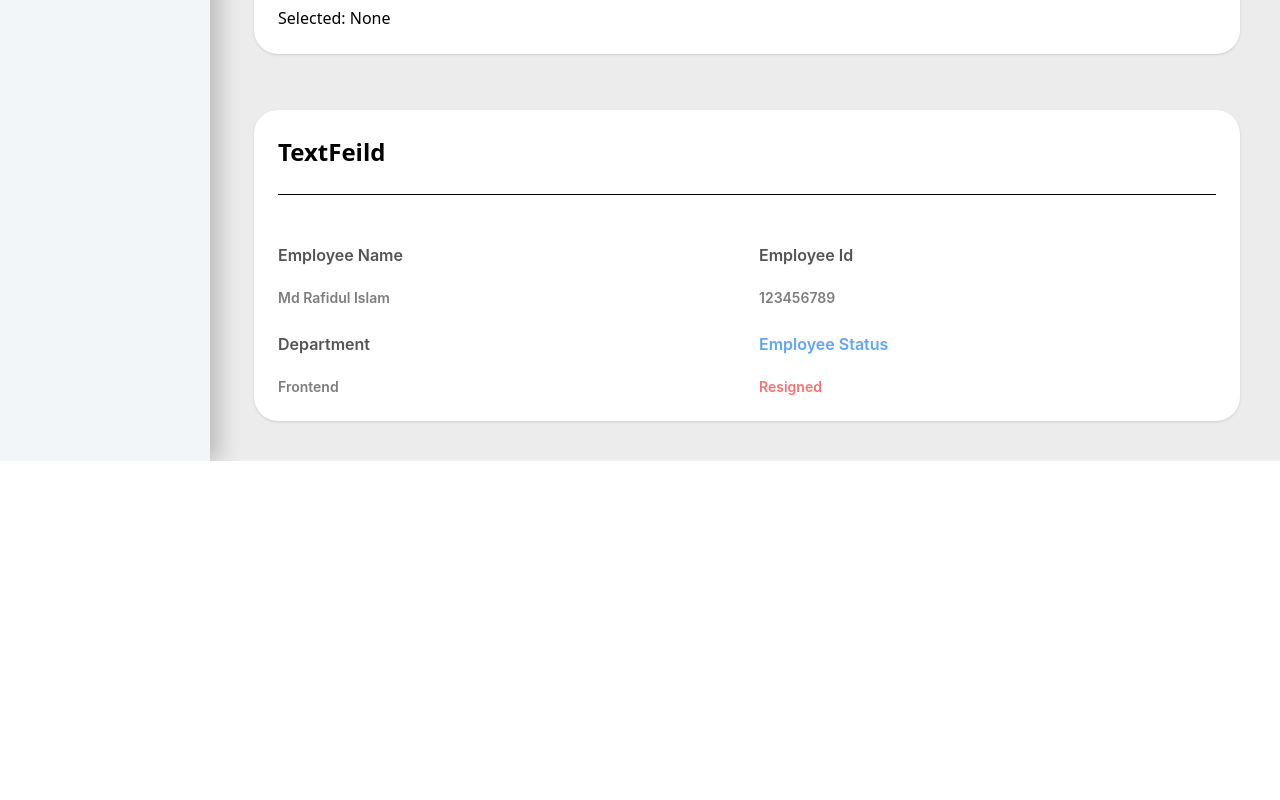
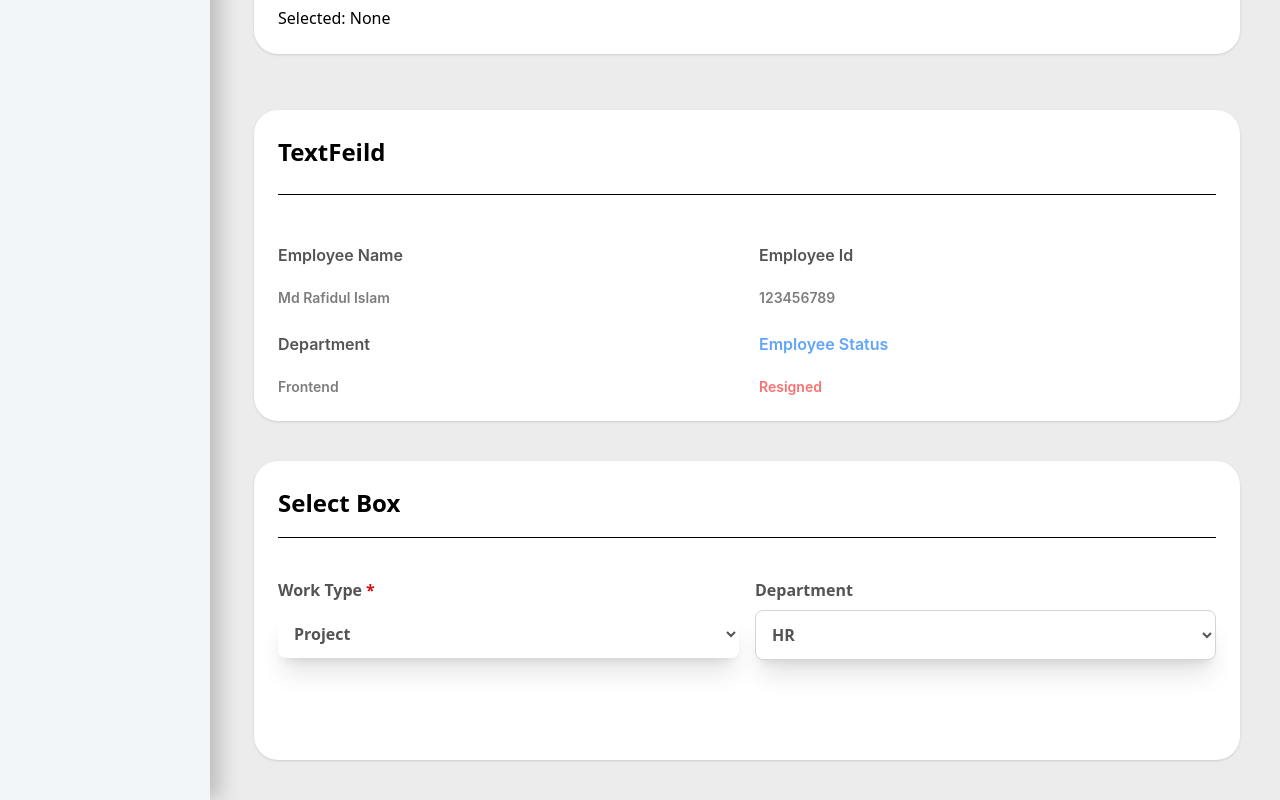
Before and after one commit to Rafidulemon/hr_mgt, a React (Vite) app: page /atoms in a window 1280 px wide. Shown: the part 4899-5699 px from the top of the page. Before the commit the page ends 5360 px from the top, so only its background shows below. Built offline with nearby package versions, Linux system fonts and the light colour scheme.

Commit message:
Initial select Box

```diff
--- /dev/null
+++ b/src/components/atoms/selectBox/SelectBox.tsx
@@ -0,0 +1,66 @@
+import { ChangeEvent } from "react";
+
+type Option = {
+  label: string;
+  value: string;
+};
+
+type SelectBoxProps = {
+  label?: string;
+  options: Option[];
+  className?: string;
+  isRequired?: boolean;
+  onChange?: (value: string) => void;
+};
+
+export default function SelectBox({
+  label = "Select Option",
+  options = [],
+  className = "",
+  isRequired = false,
+  onChange,
+}: SelectBoxProps) {
+  const handleChange = (event: ChangeEvent<HTMLSelectElement>) => {
+    if (onChange) {
+      onChange(event.target.value);
+    }
+  };
+
+  return (
+    <div className="flex flex-col">
+      <div className="flex flex-row gap-1 mb-2">
+        <label
+          className="text-[16px] text-text_bold font-semibold"
+          htmlFor={label}
+        >
+          {label}
+        </label>
+        {isRequired && (
+          <span className="text-[16px] font-bold text-tertiary">*</span>
+        )}
+      </div>
+
+      <select
+        id={label}
+        name={label}
+        onChange={handleChange}
+        className={`p-[12px] text-[16px] text-text_bold font-semibold rounded-lg shadow-xl bg-white
+        focus:outline-none hover:cursor-pointer ${className}`}
+      >
+        {options.length > 0 ? (
+          options.map((option, index) => (
+            <option
+              key={index}
+              value={option.value}
+              className="hover:bg-primary"
+            >
+              {option.label}
+            </option>
+          ))
+        ) : (
+          <option disabled>No options available</option>
+        )}
+      </select>
+    </div>
+  );
+}
--- a/src/pages/atoms/index.tsx
+++ b/src/pages/atoms/index.tsx
@@ -6,13 +6,14 @@ import Button from "../../components/atoms/buttons/Button";
 import { Card } from "../../components/atoms/frame/Card";
 import { CardWithHeader } from "../../components/atoms/frame/CardWithHeader";
 import { Modal } from "../../components/atoms/frame/Modal";
+import EmailInput from "../../components/atoms/inputs/EmailInput";
 import FileInput from "../../components/atoms/inputs/FileInput";
 import ImageInput from "../../components/atoms/inputs/ImageInput";
-import EmailInput from "../../components/atoms/inputs/EmailInput";
 import PasswordInput from "../../components/atoms/inputs/PasswordInput";
 import RadioGroup from "../../components/atoms/inputs/RadioGroup";
 import TextArea from "../../components/atoms/inputs/TextArea";
 import TextInput from "../../components/atoms/inputs/TextInput";
+import SelectBox from "../../components/atoms/selectBox/SelectBox";
 import Table from "../../components/atoms/tables/Table";
 import Text from "../../components/atoms/Text/Text";
 import TextFeild from "../../components/atoms/TextFeild/TextFeild";
@@ -115,6 +116,18 @@ function Atoms() {
       Status: "Pending",
     },
   ];
+  //  For Select Box
+  const options = [
+    { label: "Project", value: "project" },
+    { label: "Design", value: "design" },
+    { label: "Development", value: "development" },
+    { label: "Testing", value: "testing" },
+  ];
+
+  const handleSelectChange = (value: string) => {
+    console.log("Selected Value:", value);
+  };
+
   return (
     <div className="flex flex-col gap-10 w-full min-h-screen">
       <div className="flex flex-row w-full justify-center items-center text-[30px] font-extrabold">
@@ -411,6 +424,31 @@ function Atoms() {
           />
         </div>
       </Card>
+
+      <Card className="p-6 gap-4 grid grid-cols-2 pb-[100px]">
+        <span className="col-span-2 text-[24px] font-bold">Select Box</span>
+        <line className="col-span-2 w-full border-b border-black mb-6" />
+        <div className="col-span-1 flex flex-col gap-1">
+          <SelectBox
+            label="Work Type"
+            options={options}
+            isRequired
+            onChange={handleSelectChange}
+          />
+        </div>
+
+        <div className="col-span-1 flex flex-col gap-1">
+          <SelectBox
+            label="Department"
+            options={[
+              { label: "HR", value: "hr" },
+              { label: "Finance", value: "finance" },
+            ]}
+            className="border border-gray-300"
+            onChange={handleSelectChange}
+          />
+        </div>
+      </Card>
     </div>
   );
 }
```
